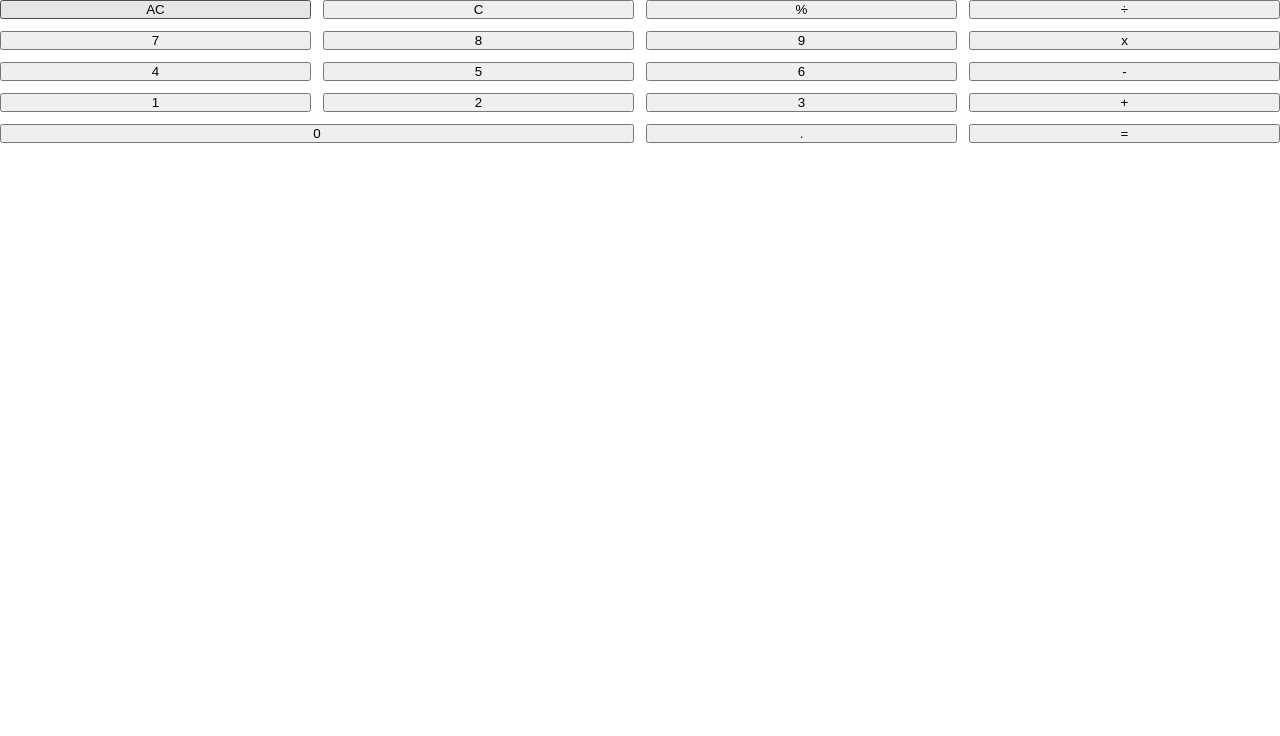
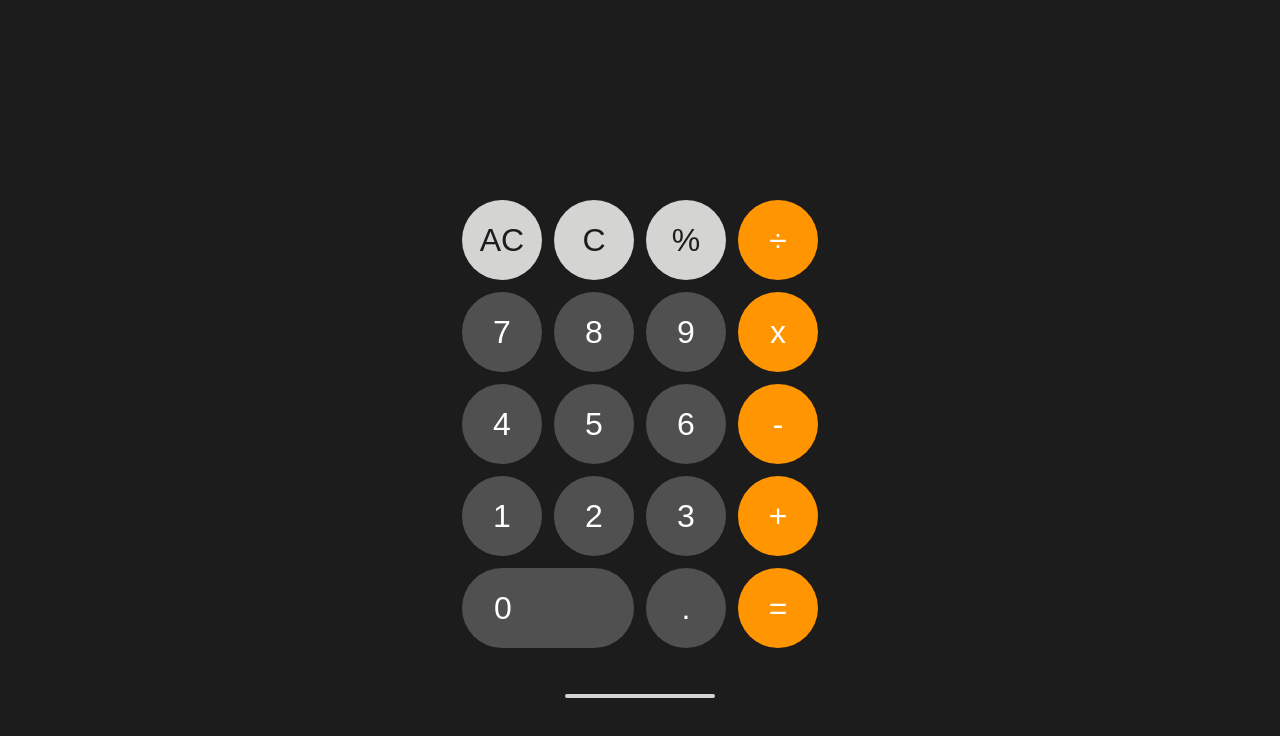
Before and after one commit to VendeM0us/calculator, a plain HTML site: page index.html in a window 1280 px wide. Drawn offline with Linux system fonts and the light colour scheme.

Commit message:
style calculator

```diff
--- a/index.html
+++ b/index.html
@@ -19,6 +19,9 @@
       <div id="bigger-text"></div>
     </div>
     <div id="buttons"></div>
+    <div id="bar-container">
+      <div id="bar"></div>
+    </div>
   </div>
 </body>
 </html>
--- a/style.css
+++ b/style.css
@@ -1,3 +1,10 @@
+:root {
+  --light-gray: #D4D4D2;
+  --eerie-black: #1C1C1C;
+  --dark-liver: #505050;
+  --vivid-gamboge: #FF9500;
+}
+
 * {
   padding: 0;
   margin: 0;
@@ -9,6 +16,49 @@ html {
   font-weight: 300;
   width: auto;
   height: 100vh;
+  background: var(--eerie-black);
+}
+
+body {
+  height: inherit;
+  display: flex;
+  justify-content: center;
+  align-items: center;
+}
+
+button {
+  border: none;
+  border-radius: 50%;
+  height: 80px;
+  min-width: 80px;
+  font-size: 32px;
+  cursor: pointer;
+  color: white;
+}
+
+#calculator {
+  height: fit-content;
+  width: fit-content;
+  margin: auto;
+  color: var(--light-gray);
+}
+
+#screen {
+  padding: 0 16px 16px;
+}
+#smaller-text {
+  height: 48px;
+  font-size: 24px;
+  display: flex;
+  justify-content: flex-end;
+  align-items: center;
+}
+#bigger-text {
+  height: 48px;
+  font-size: 64px;
+  display: flex;
+  justify-content: flex-end;
+  align-items: center;
 }
 
 #buttons {
@@ -16,6 +66,7 @@ html {
   grid-template-rows: repeat(5, 1fr);
   grid-template-columns: repeat(4, 1fr);
   gap: 12px;
+  width: fit-content;
 }
 button[data-key="AC"] {
   grid-area: 1 / 1;
@@ -67,6 +118,9 @@ button[data-key="+"] {
 }
 button[data-key="0"] {
   grid-area: 5 / 1 / 5 / 3;
+  border-radius: 50px;
+  text-align: left;
+  padding: 0 32px;
 }
 button[data-key="."] {
   grid-area: 5 / 3;
@@ -74,3 +128,27 @@ button[data-key="."] {
 button[data-key="="] {
   grid-area: 5 / 4;
 }
+button.number, button.decimal {
+  background: var(--dark-liver);
+}
+button.reset, button.delete, button.percent {
+  background: var(--light-gray);
+  color: var(--eerie-black);
+}
+button.divide, button.subtract, button.add, button.multiply, button.equal {
+  background: var(--vivid-gamboge);
+}
+
+#bar-container {
+  height: 64px;
+  display: flex;
+  align-items: flex-end;
+}
+#bar {
+  border: solid 2px var(--light-gray);
+  width: 150px;
+  border-radius: 50px;
+  margin: auto;
+  position: relative;
+  bottom: -16px;
+}
```
